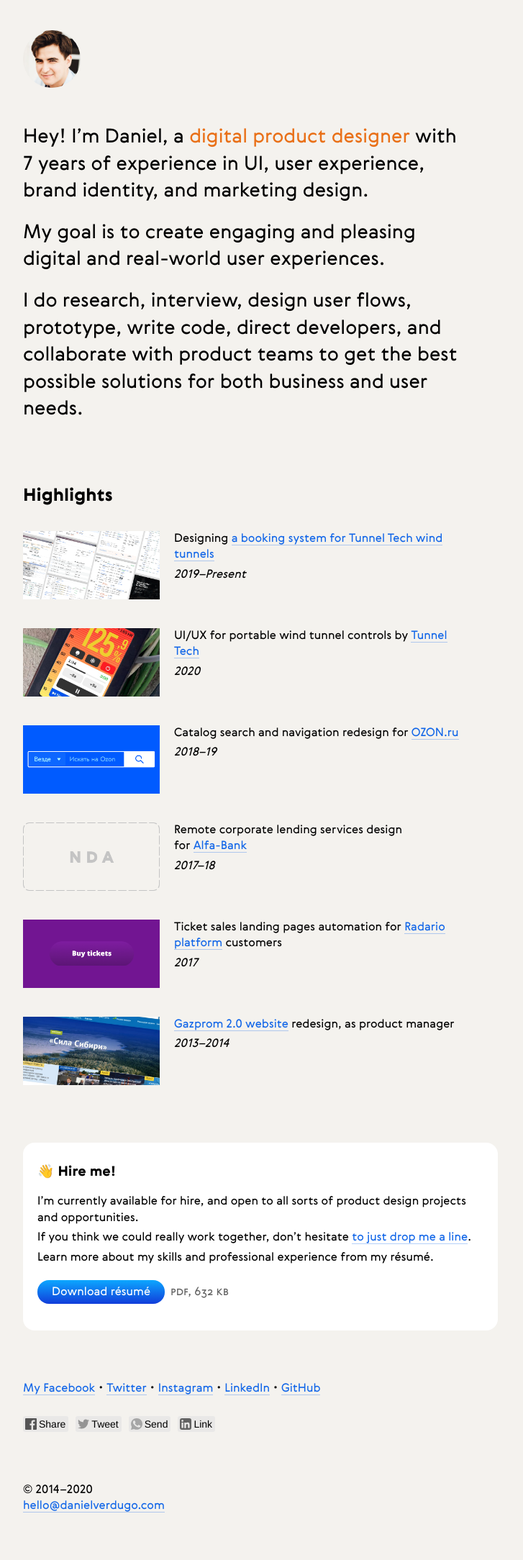
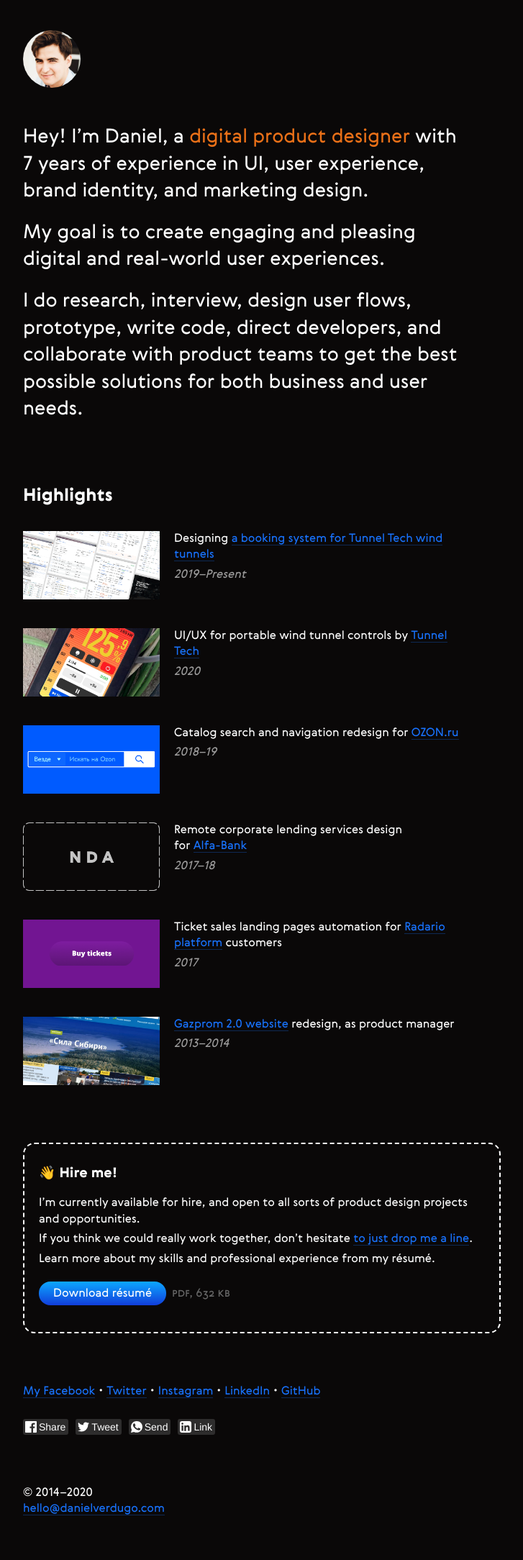
Before and after one commit to danielverdugo/danielverdugo.github.io, a Jekyll site: the page built from index.html, in a window 1280 px wide. Shown: the whole page at 72% size, without its empty margins (298-1025 px from the left). Built offline with Jekyll 4.4.1, drawn with Linux system fonts in a browser that asks for light colours; comment, search, counter and statistics services are not loaded.

Commit message:
Black background

```diff
--- a/_sass/settings.sass
+++ b/_sass/settings.sass
@@ -1,8 +1,9 @@
 $black: #000
 $white: #fff
-$link: #1065E8
+$link: #1873ff
 $hover: #E97018
-$background: #F4F2EE
+$background: #0a0808
+$text-color: #fff
 $font-family: 'Gerbera', Arial, Helvetica, sans-serif
 $font: 100% $font-family
 
--- a/index.html
+++ b/index.html
@@ -170,7 +170,7 @@
         <div class="unit whole aligncenter-mob">
             <a href="https://www.facebook.com/danielverdugonosov" target="_blank">My&nbsp;Facebook</a>・<a href="https://twitter.com/danny_verdugo" target="_blank">Twitter</a>・<a href="http://instagram.com/dannyverdugostuff/" target="_blank">Instagram</a>・<a href="https://www.linkedin.com/in/daniel-verdugo-nosov-983025134/" target="_blank">LinkedIn</a>・<a href="https://github.com/danielverdugo" target="_blank">GitHub</a>
         <br><br>
-            <div class="likely">
+            <div class="likely likely-light">
                 <div class="facebook">Share</div>
                 <div class="twitter">Tweet</div>
                 <div class="whatsapp">Send</div>
--- a/main.sass
+++ b/main.sass
@@ -9,7 +9,7 @@
     padding-top: 2em
     font: $font
     line-height: 140%
-    color: $black
+    color: $text-color
 
 @import gridism
 
@@ -43,6 +43,7 @@
     display: inline-block
     padding-top: 0.3125em
     padding-right: 0.1em
+    opacity: 0.6
 
 a.imglink
     border-bottom: 0
@@ -132,12 +133,12 @@
 
 .hireme
     width: 100% !important
-    background-color: $white
     padding-top: 0.2em
     padding-left: 1.25em
     padding-right: 1.25em
     padding-bottom: 2em
     border-radius: 1em
+    border: 2px dashed #fff
 
 .likely__icon
     filter: grayscale(100%)
```
